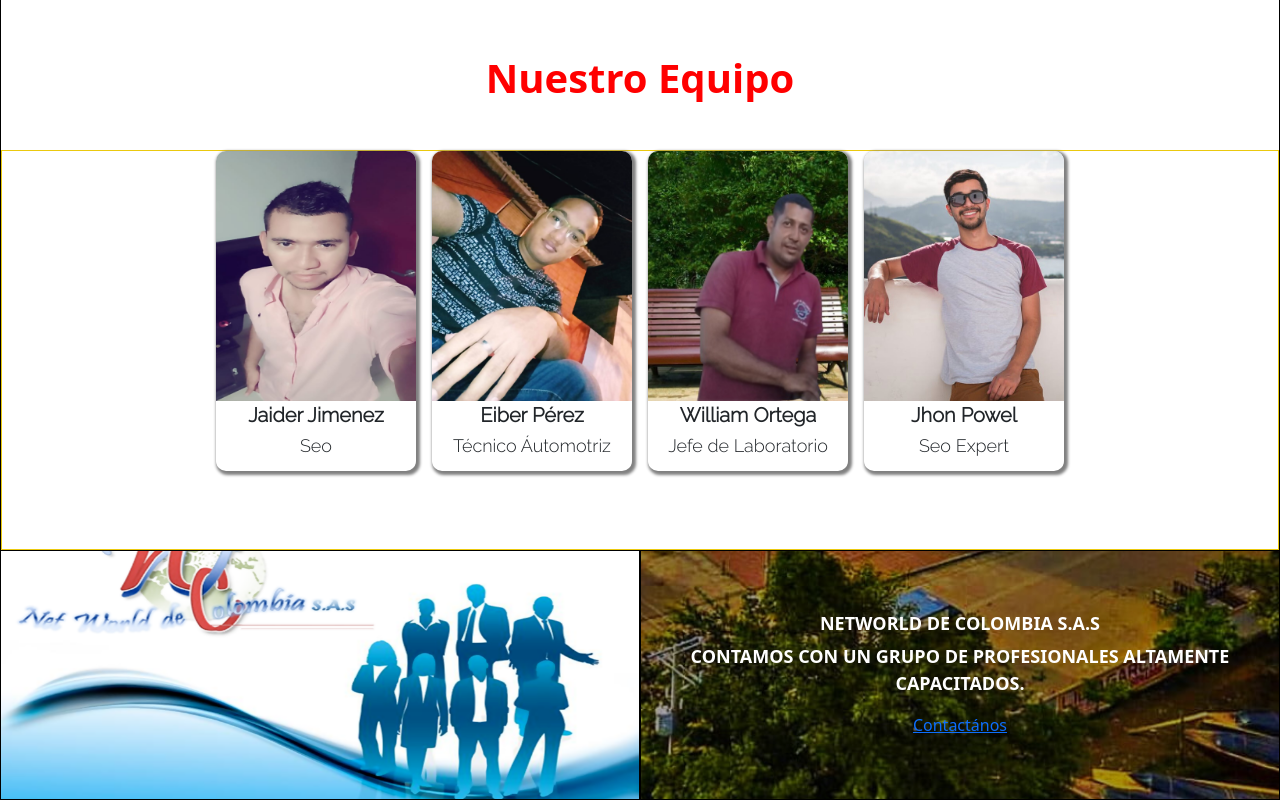
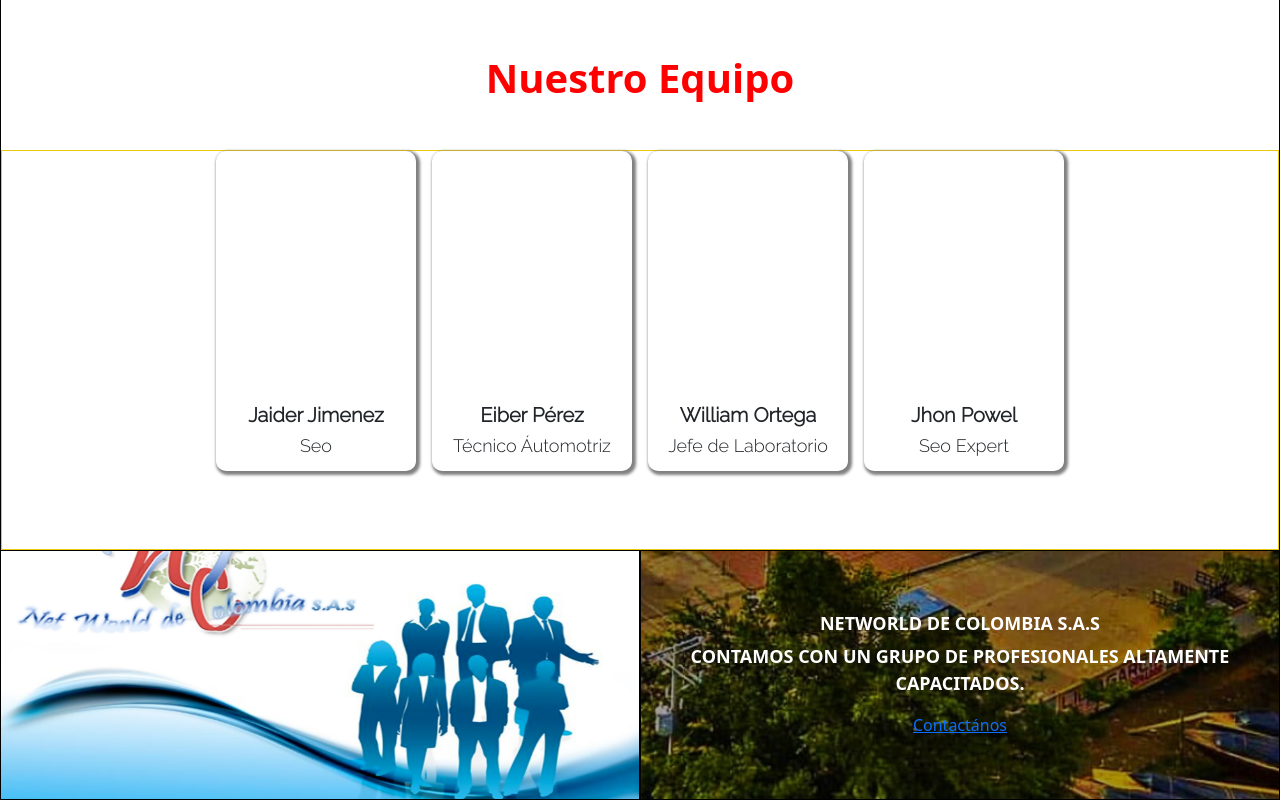
Before and after one commit to adammaster29/networldDeColombia, a React (Vite) app: page / in a window 1280 px wide. Shown: the part 3601-4401 px from the top of the page. Built offline with nearby package versions, Linux system fonts and the light colour scheme.

Commit message:
delete fotos equipo

```diff
--- a/src/App.css
+++ b/src/App.css
@@ -380,7 +380,7 @@ z-index: 2;
     height: 250px;
     z-index: 1;
     position: relative;
-    background-image: url('/img/jaiderr.png');
+    /* background-image: url('/img/jaiderr.png'); */
 background-position: center;
 background-size: cover;
 border-radius: 10px 10px 0 0 ;
@@ -391,7 +391,7 @@ overflow: hidden;
     height: 250px;
     z-index: 1;
     position: relative;
-    background-image: url('/img/eiber.png');
+    /* background-image: url('/img/eiber.png'); */
 background-position: center;
 background-size: cover;
 border-radius: 10px 10px 0 0 ;
@@ -403,7 +403,7 @@ overflow: hidden;
   height: 250px;
   z-index: 1;
   position: relative;
-  background-image: url('/img/william.jpg');
+  /* background-image: url('/img/william.jpg'); */
 background-position: center;
 background-size: cover;
 border-radius: 10px 10px 0 0 ;
@@ -414,7 +414,7 @@ overflow: hidden;
   height: 250px;
   z-index: 1;
   position: relative;
-  background-image: url('/img/jhon.jpg');
+  /* background-image: url('/img/jhon.jpg'); */
 background-position: center;
 background-size: cover;
 border-radius: 10px 10px 0 0 ;
```
